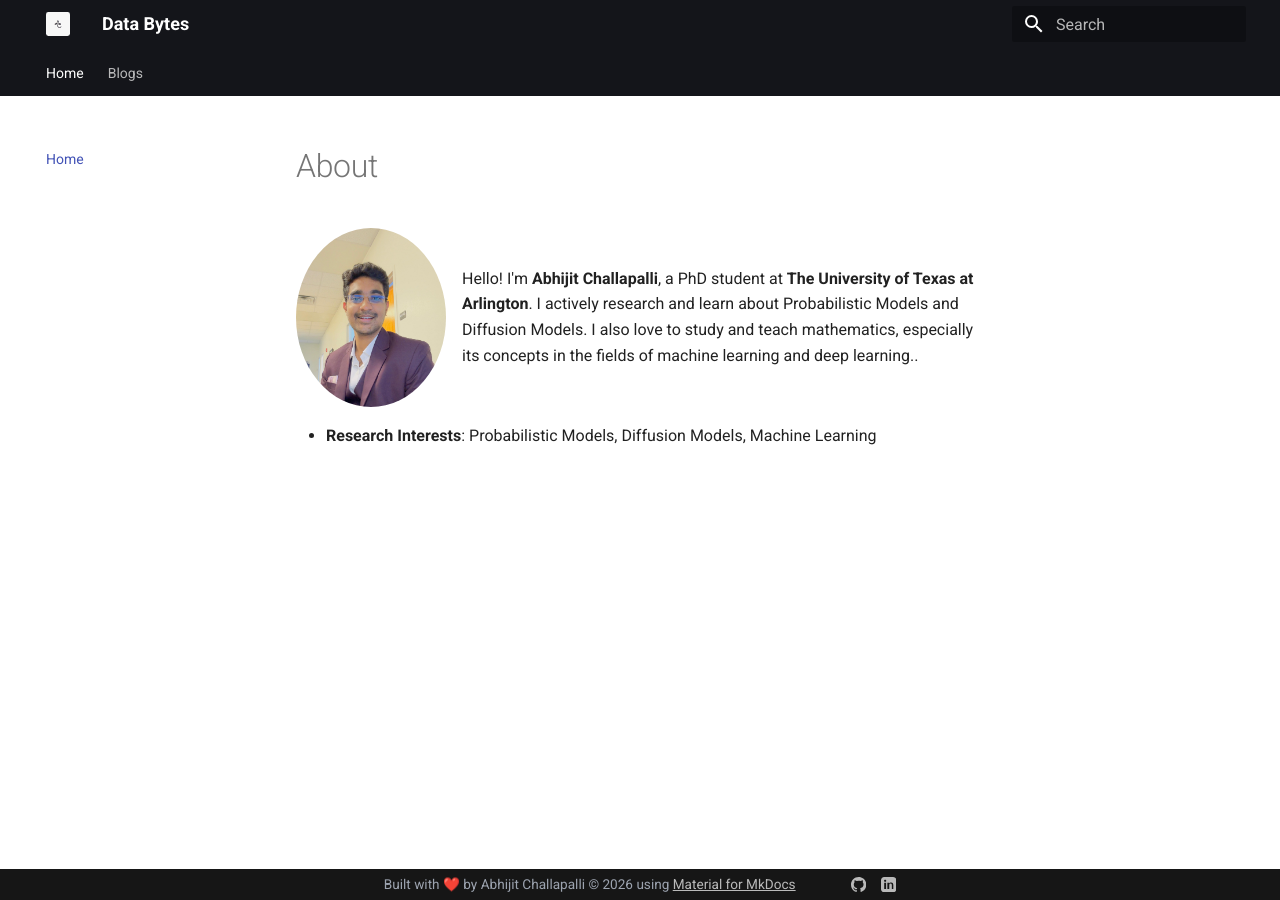
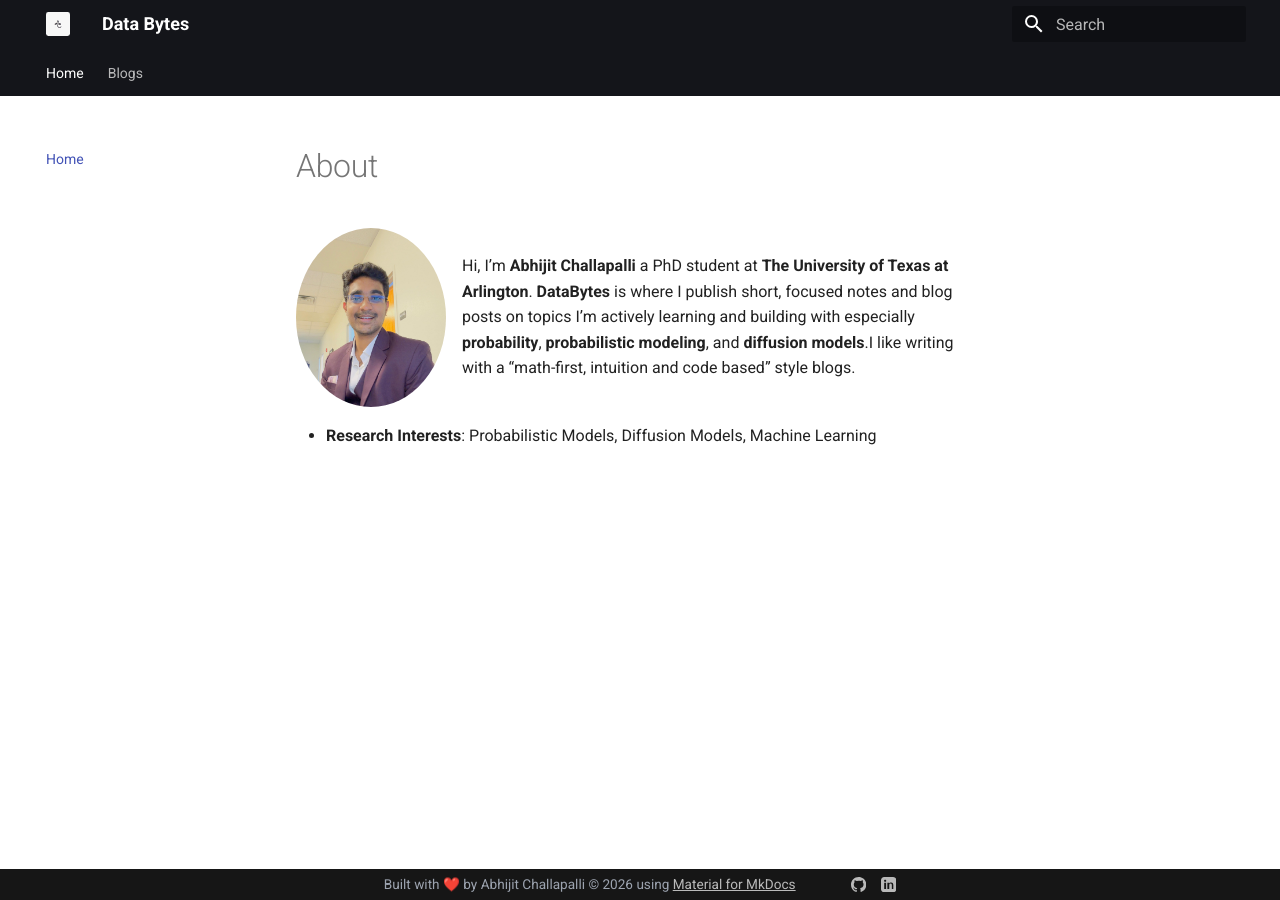
Before and after one commit to AbhijitChallapalli/DataBytes, an MkDocs documentation site: the page built from docs/index.md, in a window 1280 px wide. Built offline with MkDocs 1.6.1 and Material for MkDocs 9.7.7, drawn with Linux system fonts in a browser that asks for light colours.

Commit message:
home_page_fix

```diff
--- a/docs/index.md
+++ b/docs/index.md
@@ -5,8 +5,10 @@
   <img src="images/Abhi.jpg" width="150" style="border-radius: 50%;" alt="Abhijit Challapalli">
 
   <div>
-    <p>Hello! I'm <strong>Abhijit Challapalli</strong>, a PhD student at <strong>The University of Texas at Arlington</strong>.
-    I actively research and learn about Probabilistic Models and Diffusion Models. I also love to study and teach mathematics, especially its concepts in the fields of machine learning and deep learning.</strong>.</p>
+    <p>
+      Hi, I’m <strong>Abhijit Challapalli</strong> a PhD student at <strong>The University of Texas at Arlington</strong>.
+      <strong>DataBytes</strong> is where I publish short, focused notes and blog posts on topics I’m actively learning and building with especially <strong>probability</strong>, <strong>probabilistic modeling</strong>, and <strong>diffusion models</strong>.I like writing with a “math-first, intuition and code based” style blogs.
+    </p>
   </div>
 
 </div>
```
